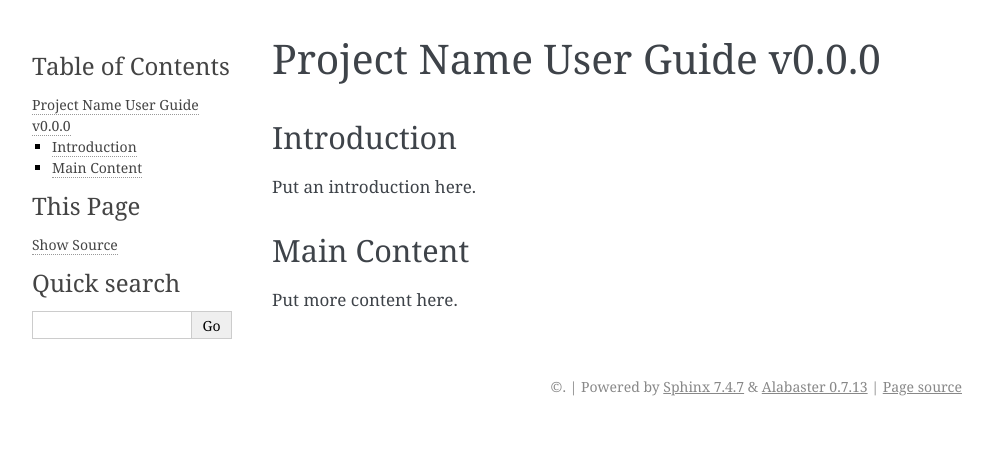
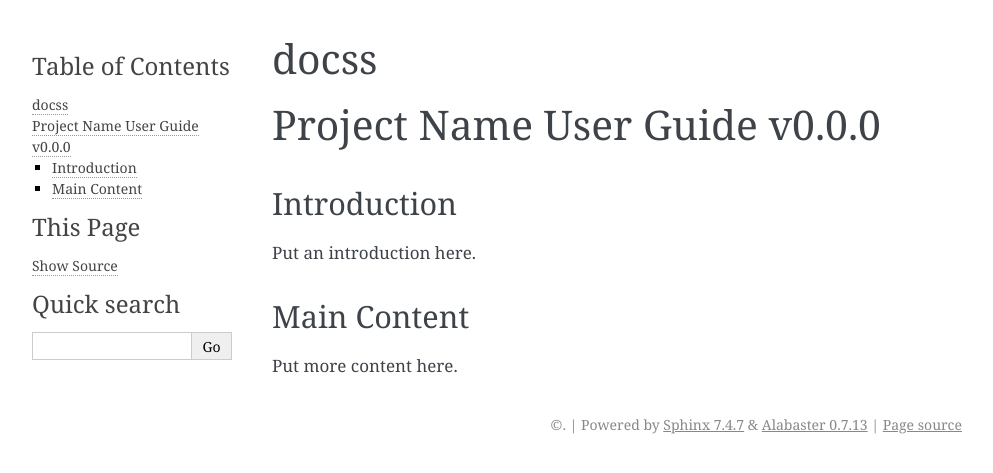
Before and after one commit to Smerlinski/docs, a Sphinx documentation site: the page built from docs/user-guide.md, in a window 1280 px wide. Shown: the top 473 px of the page, without its empty margins (148-1141 px from the left). Built offline with Sphinx 7.4.7, drawn with Linux system fonts in a browser that asks for light colours.

Commit message:
Update user-guide.md

```diff
--- a/docs/user-guide.md
+++ b/docs/user-guide.md
@@ -1,3 +1,5 @@
+# docss
+
 # Project Name User Guide v0.0.0
 ## Introduction
 Put an introduction here.
```
